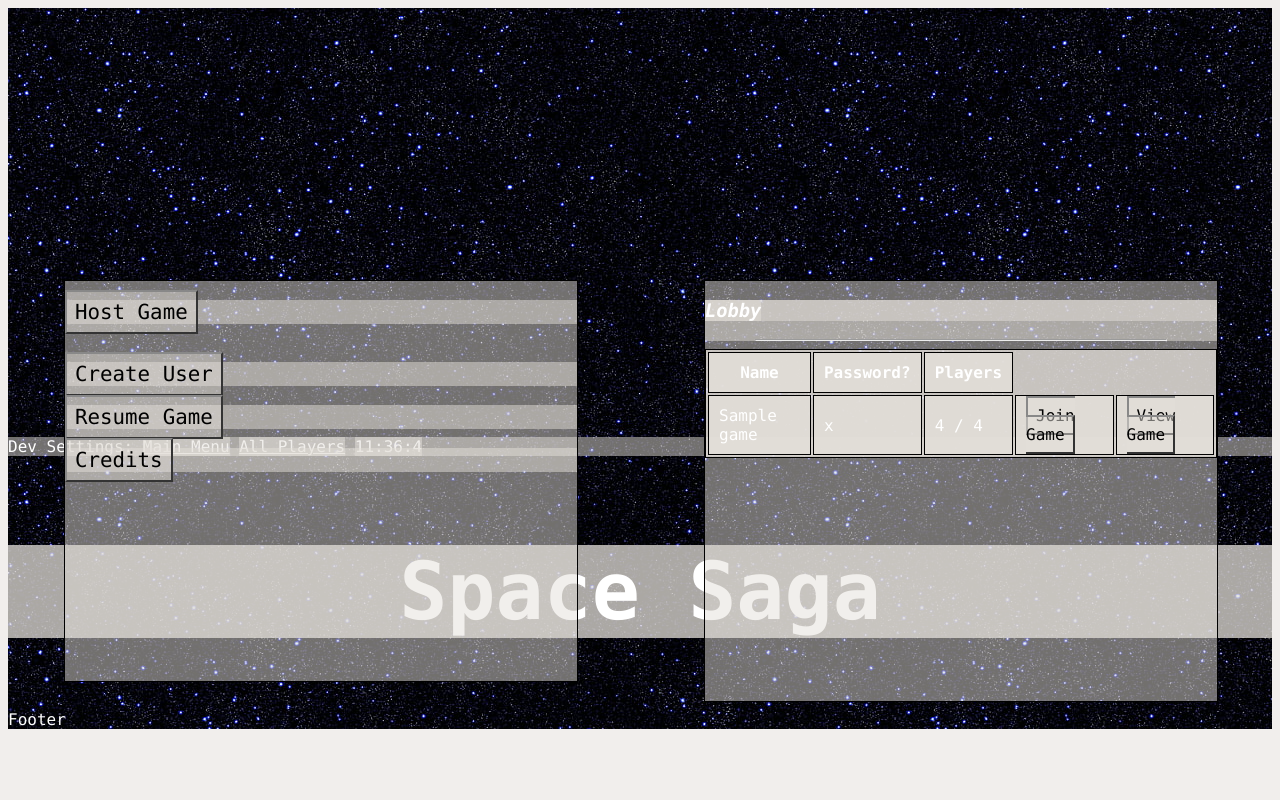
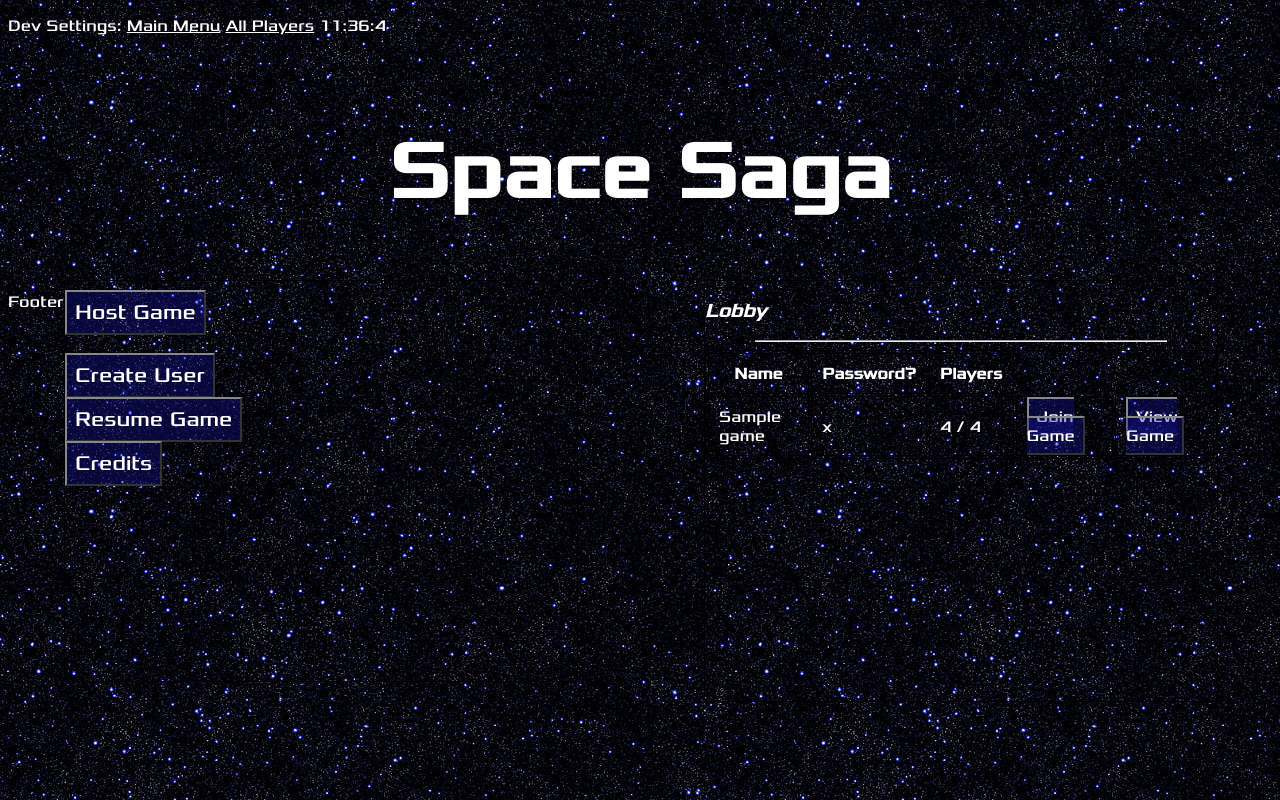
Before and after one commit to EthanVB123/SpaceSaga, a Node server app: page / in a window 1280 px wide. Run offline with Node 20, Linux system fonts and the light colour scheme; tables that the repository leaves empty hold one stand-in row (values such as "Sample post"); some libraries are stand-ins or nearby versions.

Commit message:
Frontend v1 - custom font, and homepage v1

```diff
--- a/public/stylesheets/main.css
+++ b/public/stylesheets/main.css
@@ -1,18 +1,36 @@
+/* Fonts below */
+@font-face {
+    font-family: 'Xolonium';
+    src: url('/Fonts/Xolonium-Regular.otf');
+}
 * {
-    background-color: #e4dfda80;
-    font-family: "Consolas"; /* download something sufficiently spacey later */
+    font-family: "Xolonium", "Consolas"; /* download something sufficiently spacey later */
     color: white;
 }
+html {
+    background-image: url('/spacebackground.jpg');
+}
 body {
-    background-image: url('/views/assets/spacebackground.jpg');
+    color: white;
+}
+form {
+    color: white;
+}
+form input {
+    color: navy;
+}
+div {
+    color: white;
+    font-family: "Xolonium", "Consolas";
 }
 button {
     align-self: center;
     font-size: 1em;
     padding: 8px;
     text-align: center;
-    font-family: "Consolas", Arial;
-    transition-duration: 2000ms;
+    font-family: "Xolonium", "Consolas", Arial;
+    transition-duration: 500ms;
+    background-color: #10109060;
 }
 .warningbtn {
     font-size: 1.4em;
@@ -30,7 +48,7 @@ button {
     font-size: 1.3em;
 }
 button:hover {
-    background-color: #aaa;
+    background-color: #00aa;
 }
 
 .title {
@@ -44,20 +62,46 @@ th, td {
     padding: 10px;
 }
 a.button {
-
     text-decoration: none;
-    color: initial;
+    color: white;
     padding: 8px;
     border-top: 2px solid #888;
     border-left: 2px solid #888;
     border-bottom: 2px solid #333;
     border-right: 2px solid #333;
-    font-family: Consolas;
-    transition-duration: 2000ms;
+    font-family: 'Xolonium', Consolas;
+    transition-duration: 500ms;
+    background-color: #10109060;
 }
 a.button:hover {
-    background-color: #aaa;
+    background-color: #00aa;
 }
+
+/*Scrollbar*/
 .scroll {
     overflow: scroll;
+    overflow-x: hidden;
+    overflow-y: auto;
 }
+/* width */
+::-webkit-scrollbar {
+    width: 20px;
+  }
+
+  /* Track */
+  ::-webkit-scrollbar-track {
+    box-shadow: inset 0 0 5px grey;
+    border-radius: 10px;
+  }
+
+  /* Handle */
+  ::-webkit-scrollbar-thumb {
+    background: #0000aa60;
+    border-radius: 10px;
+    transition-duration: 500ms;
+  }
+
+  /* Handle on hover */
+  ::-webkit-scrollbar-thumb:hover {
+    background: #0000aa;
+  }
--- a/views/layouts/layout.ejs
+++ b/views/layouts/layout.ejs
@@ -22,7 +22,6 @@
     </script>
 </head>
 <body onload='getTime()'>
-    <img src='spacebackground.jpg' alt='alttext'>
     <p>Dev Settings:
     <a href='/'>Main Menu</a>
     <a href='/setup'>All Players</a>
```
Also changed, not shown: public/Fonts/Xolonium-Regular.otf (added), public/spacebackground.jpg (renamed from views/assets/spacebackground.jpg), views/layouts/spacebackground.jpg (deleted).
